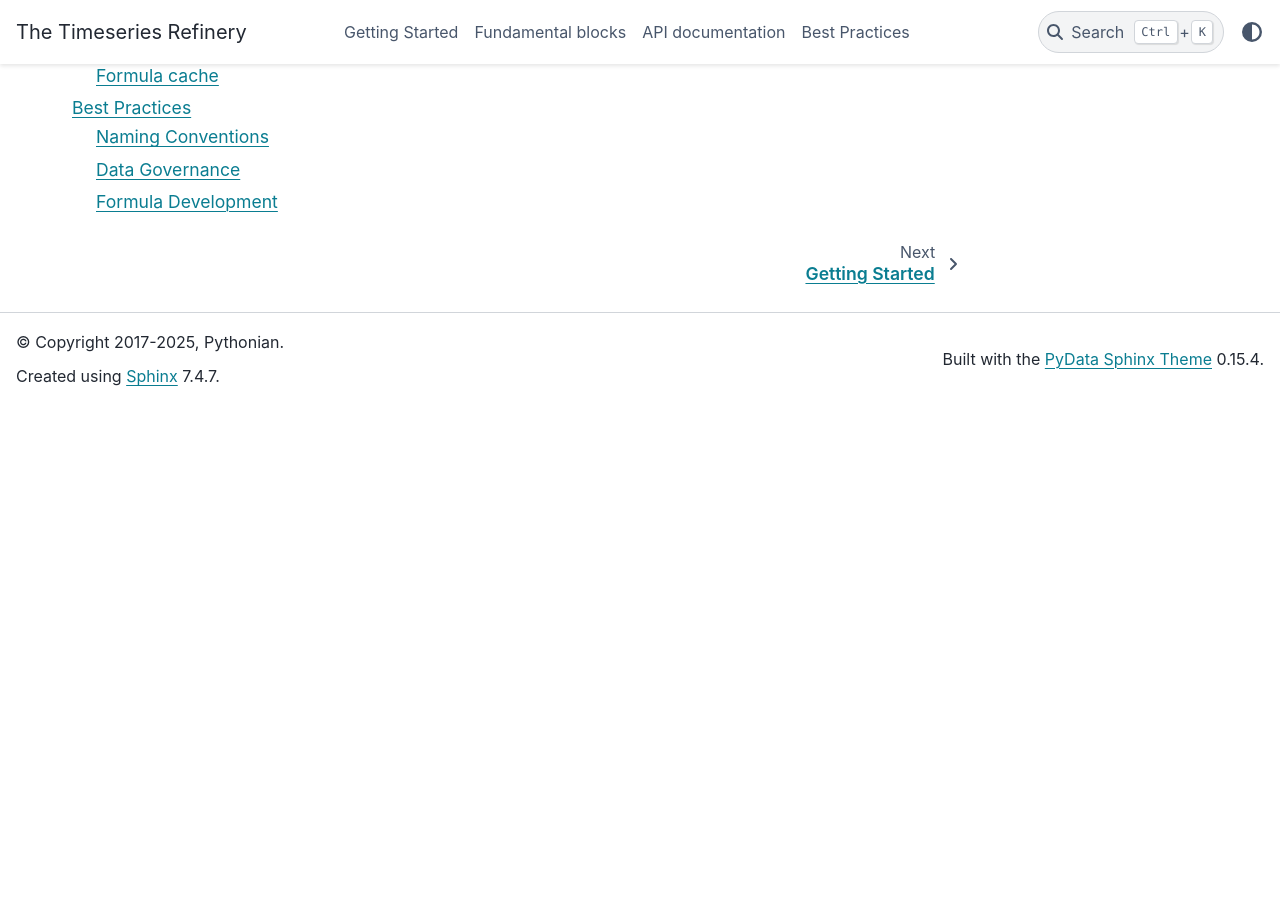
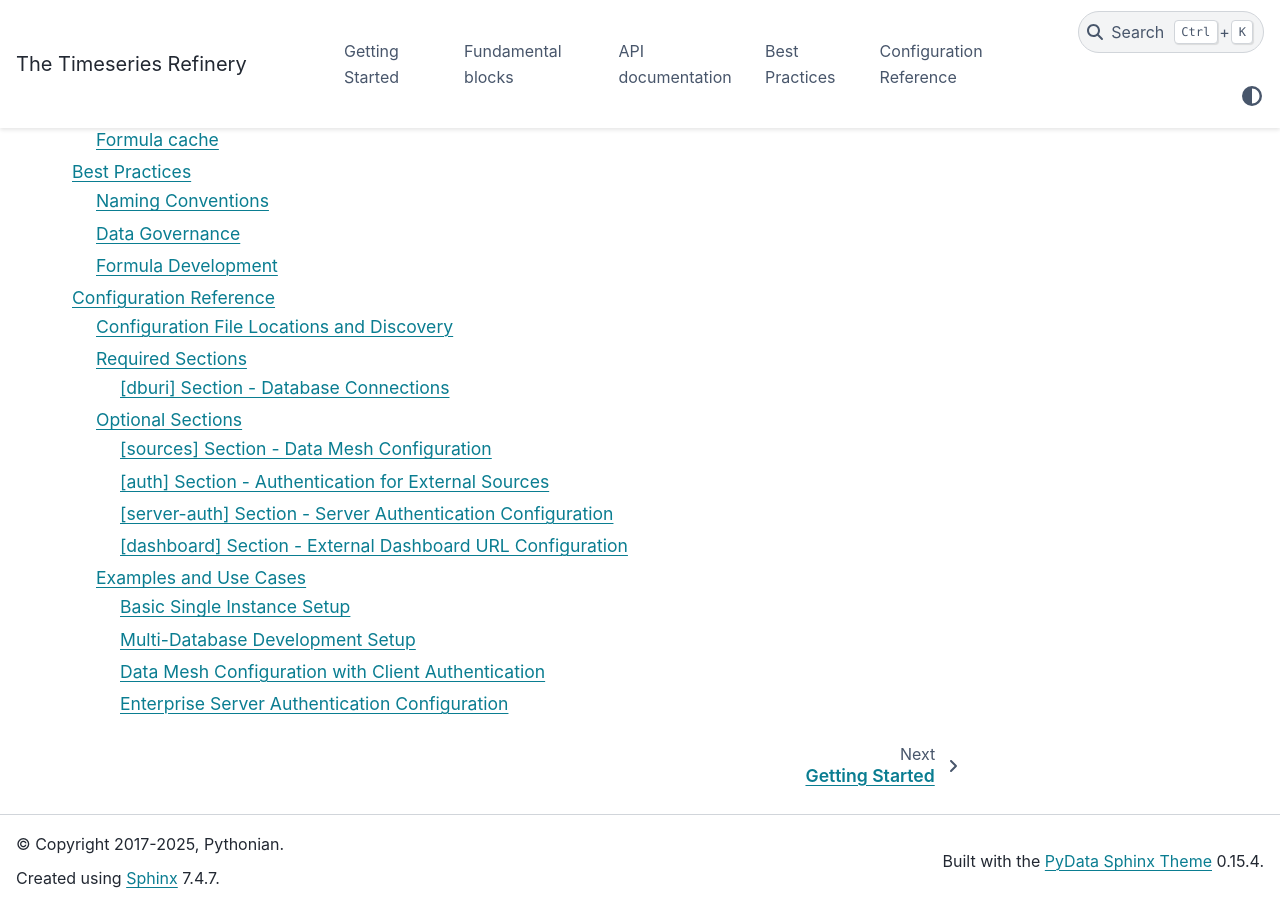
Before and after one commit to pythonianfr/tshistory_refinery, a Sphinx documentation site: the page built from docs/index.rst, in a window 1280 px wide and 900 px high, scrolled down 3202 px. Built offline with Sphinx 7.4.7 and the PyData theme 0.15.4, drawn with Linux system fonts in a browser that asks for light colours; before the commit the page ends 3607 px from its top, so only the background shows below that; part of the change alters nothing that is shown.

Commit message:
docs: add a configuration reference chapter
Add comprehensive configuration reference documentation for tshistory.cfg
covering all sections: dburi, sources, storage, auth, dashboard, and
production setup examples.

related to #57

```diff
--- /dev/null
+++ b/docs/configuration_reference.rst
@@ -0,0 +1,356 @@
+Configuration Reference
+========================
+
+This reference guide covers all configuration options available in the
+``tshistory.cfg`` configuration file.
+
+Configuration File Locations and Discovery
+-------------------------------------------
+
+**Configuration File Search Order**
+
+The tshistory configuration system searches for ``tshistory.cfg`` in
+the following order:
+
+1. **Environment Variable Path**: ``$TSHISTORYCFGPATH`` - if set and file exists
+2. **Current Directory**: ``./tshistory.cfg``
+3. **Home Directory**: ``~/tshistory.cfg``
+4. **XDG Config Directory**: ``$XDG_CONFIG_HOME/tshistory.cfg`` (defaults to ``~/.config/tshistory.cfg``)
+
+**Environment Variables:**
+
+* ``TSHISTORYCFGPATH`` - Override default configuration file path
+* ``XDG_CONFIG_HOME`` - XDG base directory specification (defaults to ``~/.config``)
+
+**File Format:**
+
+* INI-style configuration file
+* Case-sensitive section and key names
+* Comments start with ``#``
+
+
+Required Sections
+-----------------
+
+[dburi] Section - Database Connections
+~~~~~~~~~~~~~~~~~~~~~~~~~~~~~~~~~~~~~~
+
+The ``[dburi]`` section is mandatory and defines database connections
+for your refinery instances.
+
+**Basic Format:**
+
+.. code:: ini
+
+   [dburi]
+   instance_name = database_uri
+
+**Supported URI Formats:**
+
+* **PostgreSQL**: ``postgresql:///database_name`` (local connection)
+* **PostgreSQL with credentials**: ``postgresql://user:password@host:port/database``
+* **HTTP API**: ``https://refinery.example.com/api`` (remote refinery instance)
+
+**Examples:**
+
+.. code:: ini
+
+   [dburi]
+   # Local PostgreSQL database
+   refinery = postgresql:///refinery
+
+   # PostgreSQL with full connection details
+   test_instance = postgresql://user:password@db.company.com:5432/refinery_dev
+
+   # Remote refinery instance via HTTP API
+   external = https://refinery.partner.com/api
+
+   # Multiple instances
+   local = postgresql:///refinery_local
+   staging = postgresql:///refinery_staging
+   prod = postgresql:///refinery_prod
+
+**API Usage:**
+
+* **Default connection**: ``tsa = timeseries()`` uses the first entry in the ``[dburi]`` section
+* **Direct URI**: ``tsa = timeseries('postgresql:///mydb')`` bypasses configuration
+
+**Production vs Development:**
+
+* **Production deployments** typically use a single database URI
+* **Multiple entries** are primarily useful for developers and testers who need to work with different environments
+* The first entry serves as the default when no specific instance is requested
+
+Optional Sections
+-----------------
+
+[sources] Section - Data Mesh Configuration
+~~~~~~~~~~~~~~~~~~~~~~~~~~~~~~~~~~~~~~~~~~~~
+
+The ``[sources]`` section configures external refinery instances for
+data mesh setups, allowing your refinery to consume data from other
+refineries.
+
+**Format:**
+
+.. code:: ini
+
+   [sources]
+   local_instance.source_name = remote_uri, namespace
+
+**Parameters:**
+
+* ``local_instance`` - Must match a name from the ``[dburi]`` section
+* ``source_name`` - Local alias for the remote source
+* ``remote_uri`` - HTTP API endpoint of the remote refinery
+* ``namespace`` - Always use ``tsh`` for refinery sources
+
+**Examples:**
+
+.. code:: ini
+
+   [sources]
+   # Connect to external weather data
+   refinery.meteo = https://refinery.meteo.company.com/api, tsh
+
+   # Multiple external sources
+   refinery.weather = https://refinery.weather.partner.com/api, tsh
+   refinery.market = https://refinery.market.partner.com/api, tsh
+
+**Usage:**
+
+* External series become available as if they were local
+* Transparent access through normal API calls
+* Requires proper authentication (see ``[auth]`` section)
+
+
+[auth] Section - Authentication for External Sources
+~~~~~~~~~~~~~~~~~~~~~~~~~~~~~~~~~~~~~~~~~~~~~~~~~~~~~
+
+The ``[auth]`` section provides authentication credentials for
+accessing external refinery instances defined in the ``[sources]``
+section.
+
+**Authentication Methods:**
+
+**HTTP Basic Authentication:**
+
+.. code:: ini
+
+   [auth]
+   source_name.uri = https://external.refinery.com/api
+   source_name.login = username
+   source_name.password = password
+
+**OpenID Connect - Client Credentials (M2M):**
+
+.. code:: ini
+
+   [auth]
+   source_name.uri = https://external.refinery.com/api
+   source_name.client_id = your_client_id
+   source_name.client_secret = your_client_secret
+   source_name.domain = openid.provider.com/realms/realm_name
+
+**OpenID Connect - PKCE (Public Client):**
+
+.. code:: ini
+
+   [auth]
+   source_name.uri = https://external.refinery.com/api
+   source_name.pkce =
+   source_name.client_id = public_client_id
+   source_name.domain = openid.provider.com/realms/realm_name
+
+**Real-World Examples:**
+
+.. code:: ini
+
+   [auth]
+   # Basic authentication
+   meteo.uri = https://refinery.meteo.pythonian.fr/api
+   meteo.login = username
+   meteo.password = password
+
+   # Machine-to-Machine OAuth
+   partner_api.uri = https://refinery.partner.pythonian.fr/api
+   partner_api.client_id = partner_client
+   partner_api.client_secret = your_client_secret
+   partner_api.domain = openid.pythonian.space/realms/pythonian
+
+   # PKCE flow (public client)
+   public_api.uri = https://refinery.public.pythonian.fr/api
+   public_api.pkce =
+   public_api.client_id = public-client
+   public_api.domain = openid.pythonian.space/realms/pythonian
+
+**Key Points:**
+
+* Authentication is required for most external refinery instances
+* Basic auth is simpler but less secure than OpenID Connect
+* PKCE flow is for public clients (no client secret)
+* M2M (client credentials) flow is for server-to-server communication
+* ``[auth]`` entries must correspond to sources defined in ``[sources]`` or ``[dburi]``
+* ``[auth]`` is for authenticating as a **client** to external services
+
+[server-auth] Section - Server Authentication Configuration
+~~~~~~~~~~~~~~~~~~~~~~~~~~~~~~~~~~~~~~~~~~~~~~~~~~~~~~~~~~~~
+
+The ``[server-auth]`` section configures authentication for the
+refinery server itself (when acting as a server rather than client).
+
+**Format:**
+
+.. code:: ini
+
+   [server-auth]
+   client_id = your_server_client_id
+   client_secret = your_server_client_secret
+   domain = openid.provider.com/realms/realm_name
+   authorize_uri = https://your.refinery.com/authorize
+   audience = https://your.refinery.com/api
+
+**Usage:**
+
+* Used when your refinery instance needs to authenticate incoming requests
+* Configures your refinery instance as an OAuth2 **server**
+* Used when other clients need to authenticate to access your refinery
+* Different from ``[auth]`` which is for authenticating to external services
+
+.. note::
+   For detailed server authentication setup, see the :ref:`security` chapter.
+
+[dashboard] Section - External Dashboard URL Configuration
+~~~~~~~~~~~~~~~~~~~~~~~~~~~~~~~~~~~~~~~~~~~~~~~~~~~~~~~~~~~
+
+The ``[dashboard]`` section defines URLs for external dashboard services and integrations.
+
+**Important Note:**
+
+* This section is only for **external** dashboard services
+* The built-in dashboard (available at ``http://your-refinery/dashboards``) requires no configuration
+* Most installations do not need this section
+
+**Format:**
+
+.. code:: ini
+
+   [dashboard]
+   instance_name = external_dashboard_url
+   dashboards = external_dashboards_service_url
+
+**Examples:**
+
+.. code:: ini
+
+   [dashboard]
+   # External dashboard service for the refinery instance
+   refinery = http://external-dashboard.company.com
+
+   # Dedicated external dashboards service
+   dashboards = http://external-dashboards.company.com/dashboards/
+
+**Usage:**
+
+* Configures integration with external dashboard services (not the built-in one)
+* Used by the refinery web interface to link to external dashboard systems
+* Allows for integration with third-party dashboard platforms
+
+**Key Points:**
+
+* Optional section - only needed if integrating with external dashboard services
+* The built-in dashboard system requires no configuration entries
+* URLs should point to accessible external dashboard service endpoints
+
+Examples and Use Cases
+-----------------------
+
+Basic Single Instance Setup
+~~~~~~~~~~~~~~~~~~~~~~~~~~~~
+
+The minimal configuration for a local development setup:
+
+.. code:: ini
+
+   [dburi]
+   refinery = postgresql:///refinery
+
+This configuration:
+
+* Uses local PostgreSQL database named "refinery"
+* No external sources or authentication
+* Built-in dashboard available at ``http://localhost:5000/dashboards``
+
+Multi-Database Development Setup
+~~~~~~~~~~~~~~~~~~~~~~~~~~~~~~~~
+
+Configuration for developers working with multiple environments:
+
+.. code:: ini
+
+   [dburi]
+   local = postgresql:///refinery_local
+   staging = postgresql:///refinery_staging
+   prod = postgresql:///refinery_prod
+
+Usage:
+
+* ``tsa = timeseries()`` connects to ``local`` (first entry)
+* ``tsa = timeseries('postgresql:///refinery_staging')`` connects to staging
+* Useful for testing migrations and data comparisons
+
+Data Mesh Configuration with Client Authentication
+~~~~~~~~~~~~~~~~~~~~~~~~~~~~~~~~~~~~~~~~~~~~~~~~~~~
+
+Production setup consuming data from external refinery instances:
+
+.. code:: ini
+
+   [dburi]
+   company = postgresql://user:password@db.company.com:5432/refinery
+
+   [sources]
+   company.weather = https://refinery.weather.partner.com/api, tsh
+   company.market = https://refinery.market.partner.com/api, tsh
+
+   [auth]
+   # Authentication for weather source (matches [sources] entry)
+   weather.uri = https://refinery.weather.partner.com/api
+   weather.login = your_username
+   weather.password = your_password
+
+   # Authentication for market source (matches [sources] entry)
+   market.uri = https://refinery.market.partner.com/api
+   market.client_id = your_client_id
+   market.client_secret = your_client_secret
+   market.domain = auth.market.partner.com/realms/api
+
+**Key Point:**
+
+* ``[auth]`` entries must correspond to sources defined in ``[sources]`` or ``[dburi]``
+* ``[auth]`` is for authenticating as a **client** to external services
+
+Enterprise Server Authentication Configuration
+~~~~~~~~~~~~~~~~~~~~~~~~~~~~~~~~~~~~~~~~~~~~~~
+
+Configuration for when your refinery acts as a **server** requiring
+authentication:
+
+.. code:: ini
+
+   [dburi]
+   production = postgresql://user:password@db.internal:5432/refinery_prod
+
+   [server-auth]
+   client_id = your_server_client_id
+   client_secret = your_server_client_secret
+   domain = openid.yourprovider.com/realms/your_realm
+   authorize_uri = https://your.refinery.com/authorize
+   audience = https://your.refinery.com/api
+
+**Key Points:**
+
+* ``[server-auth]`` configures your refinery instance as an OAuth2 **server**
+* Used when other clients need to authenticate to access your refinery
+* Different from ``[auth]`` which is for authenticating to external services
+* Requires OpenID Connect provider configuration
--- a/docs/index.rst
+++ b/docs/index.rst
@@ -24,3 +24,4 @@ The Timeseries Refinery is a tool that :
    fundamental_blocks/index
    api
    best_practices
+   configuration_reference
```
